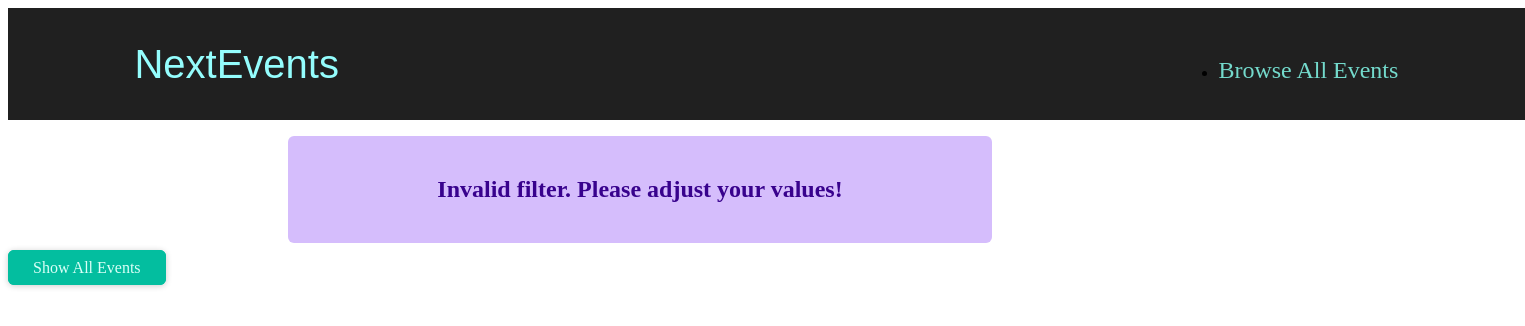
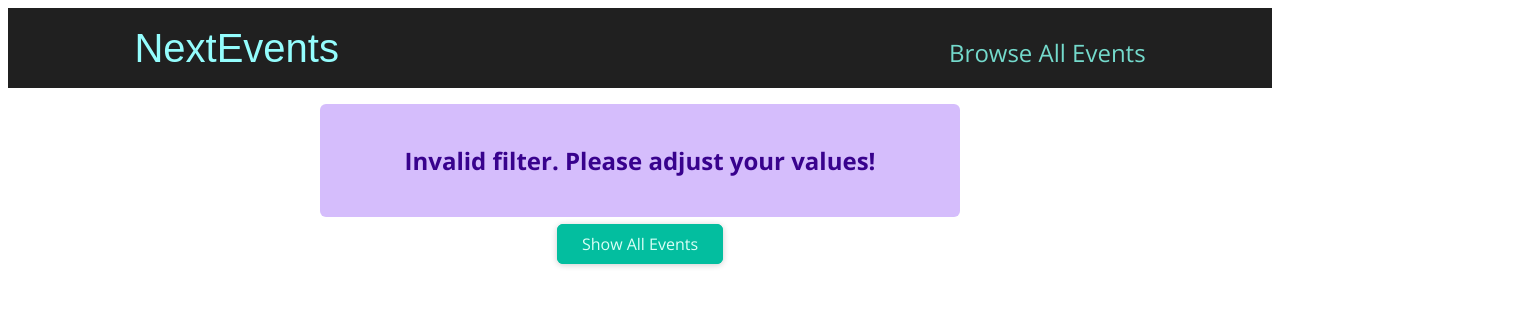
Before and after one commit to emdadul-islam439/nextjs-events-practice-project, a Next.js app: page /events/e2 in a window 1280 px wide. Shown: the top 326 px of the page, 1525 px wide, since content can reach past the window. Built offline with nearby package versions, Linux system fonts and the light colour scheme.

Commit message:
starting ch-06-->> fixed styling issues by copy-pasting course-material's glbals.css code.

```diff
--- a/pages/_app.js
+++ b/pages/_app.js
@@ -1,4 +1,4 @@
-// import "../styles/globals.css";
+import "../styles/globals.css";
 
 import Layout from "../components/layout/layout";
 
--- a/styles/globals.css
+++ b/styles/globals.css
@@ -1,65 +1,30 @@
-@import url('https://fonts.googleapis.com/css2?family=Oswald:wght@700&family=Roboto&family=Source+Sans+Pro:wght@300&display=swap');
+@import url("https://fonts.googleapis.com/css2?family=Lato:wght@700&family=Open+Sans:wght@400;700&display=swap");
 
 * {
   box-sizing: border-box;
 }
 
 body {
-  --color-grey-50: hsl(265, 55%, 96%);
-  --color-grey-100: hsl(265, 19%, 88%);
-  --color-grey-200: hsl(265, 7%, 70%);
-  --color-grey-300: hsl(265, 6%, 66%);
-  --color-grey-400: hsl(265, 4%, 57%);
-  --color-grey-500: hsl(265, 3%, 53%);
-  --color-grey-600: hsl(265, 4%, 42%);
-  --color-grey-700: hsl(265, 4%, 31%);
-  --color-grey-800: hsl(276, 5%, 20%);
-  --color-grey-900: hsl(280, 5%, 13%);
-
-
-  --color-primary-50: #c8b3ce;
-  --color-primary-100: #a07aaa;
-  --color-primary-200: #884c97;
-  --color-primary-300: #843897;
-  --color-primary-400: #732392;
-  --color-primary-500: #5a097a;
-  --color-primary-600: #480264;
-  --color-primary-700: #3d0264;
-
-  --color-success-100: #a2f0bc;
-  --color-success-500: #12bd4b;
-
-  --color-error-100: #f1acc9;
-  --color-error-500: #a10c4a;
-
-  --size-1: 0.25rem;
-  --size-2: 0.5rem;
-  --size-3: 0.75rem;
-  --size-4: 1rem;
-  --size-5: 1.25rem;
-  --size-6: 1.5rem;
-  --size-8: 2rem;
-  --size-16: 4rem;
-  --size-20: 5rem;
-  --size-40: 10rem;
-
-  margin: 0;
-  background-color: var(--color-grey-500);
-  color: #252525;
-  font-family: 'Roboto', sans-serif;
+  font-family: "Open Sans", "Lato", sans-serif;
 }
 
 h1,
 h2,
-h3 {
-  font-family: 'Oswald', 'Roboto', sans-serif;
+h3,
+h4,
+h5,
+h6 {
+  font-family: "Lato", sans-serif;
+  color: #2b2b2b;
 }
 
-a {
-  text-decoration: none;
+ul {
+  list-style: none;
+  margin: 0;
+  padding: 0;
 }
 
-button {
-  font: inherit;
-  cursor: pointer;
+.center {
+  margin: auto;
+  text-align: center;
 }
```
